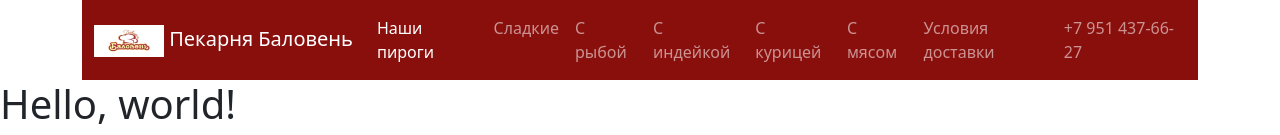
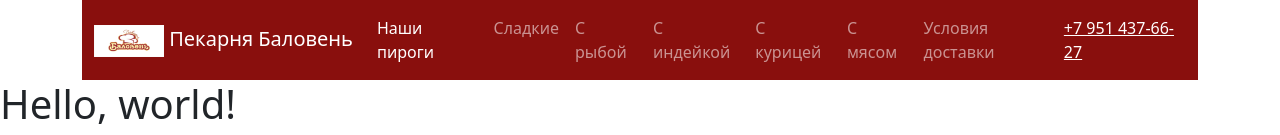
Before and after one commit to KirillA74/baloven, a plain HTML site: page index.html in a window 1280 px wide. Shown: the top 135 px of the page. Drawn offline with nearby package versions, Linux system fonts and the light colour scheme; files whose address does not match are found by name.

Commit message:
Add files via upload

```diff
--- a/index.html
+++ b/index.html
@@ -59,7 +59,7 @@
                 </ul>
               </li> -->
               <span class="navbar-text">
-                +7 951 437-66-27
+               <a href="tel:+79514376627">+7 951 437-66-27</a>
               </span>
               <!-- <li class="nav-item">
                 <a class="nav-link disabled">Disabled</a>
```
